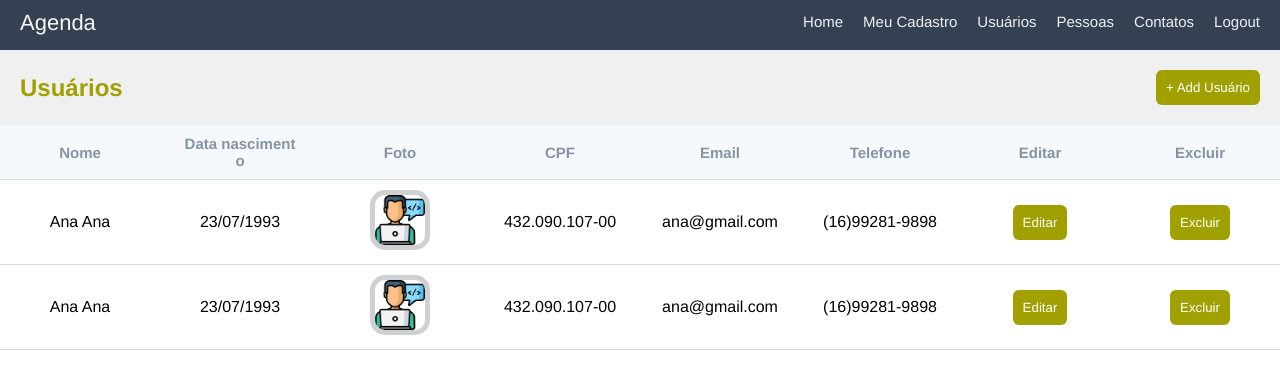
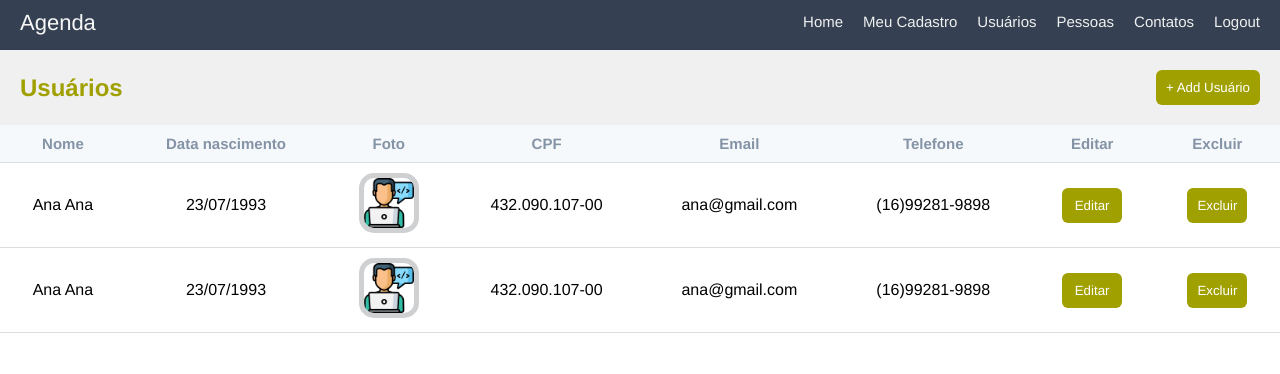
Before and after one commit to DandaraF/controle_agenda_pessoal, a Vue app: page /usuarios in a window 1280 px wide. Shown: the top 374 px of the page. Built offline with nearby package versions, Linux system fonts and the light colour scheme.

Commit message:
fix design table

```diff
--- a/src/App.vue
+++ b/src/App.vue
@@ -25,7 +25,6 @@ export default {
     padding: 0;
     margin: 0;
     box-sizing: border-box;
-    overflow: hidden;
   }
 
   .main-container{
--- a/src/components/Button.vue
+++ b/src/components/Button.vue
@@ -26,6 +26,7 @@ button{
   cursor: pointer;
   padding: 10px;
   color: #fff;
+  min-width: 60px;
 }
 
  button:nth-child(1){
--- a/src/views/Users.vue
+++ b/src/views/Users.vue
@@ -101,14 +101,14 @@ h2{
 
 table{
   width: 100%;
-  table-layout: fixed;
+  /* table-layout: fixed; */
   min-width: 900px;
   border-collapse: collapse;
 }
 
 thead th{
-  position: sticky;
-  top:0;
+  /* position: sticky; */
+  /* top:0; */
   background-color: #f6f9fc;
   color: #8493a5;
   font-size: 15px;
```
